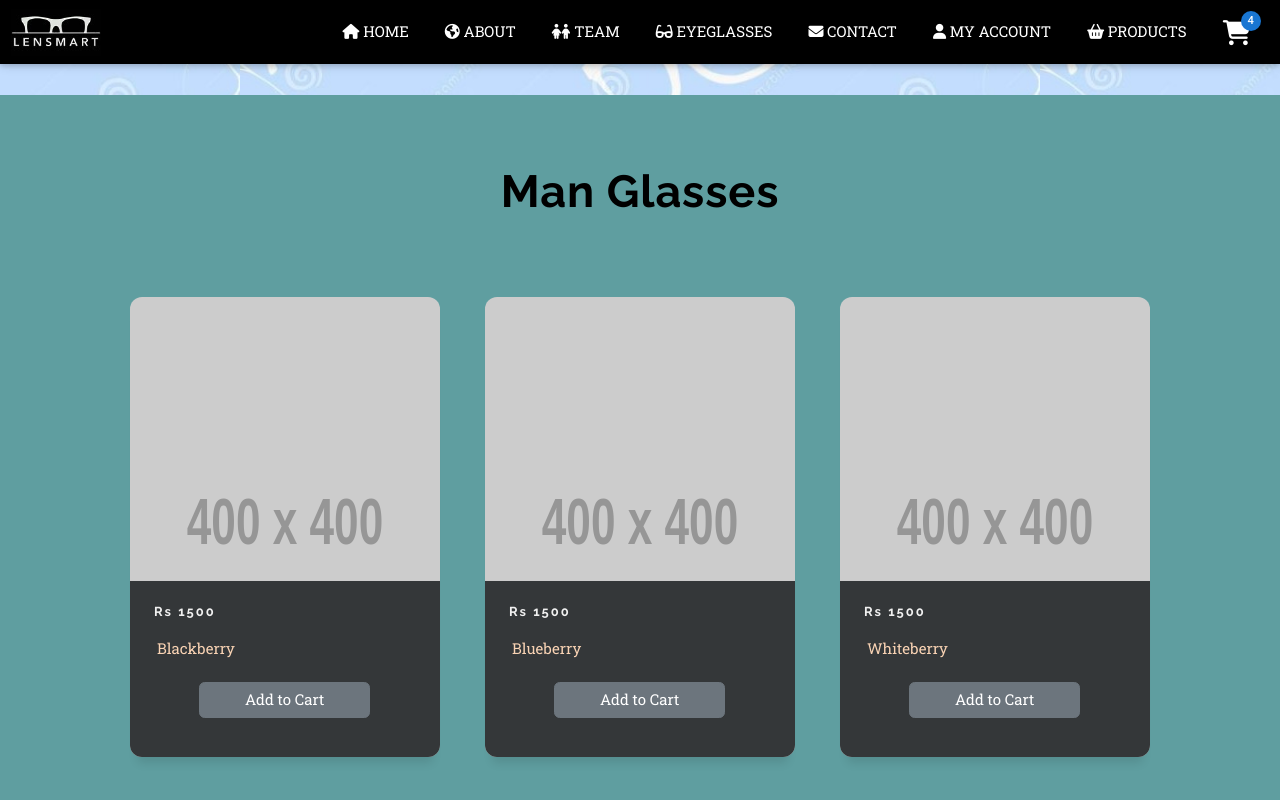
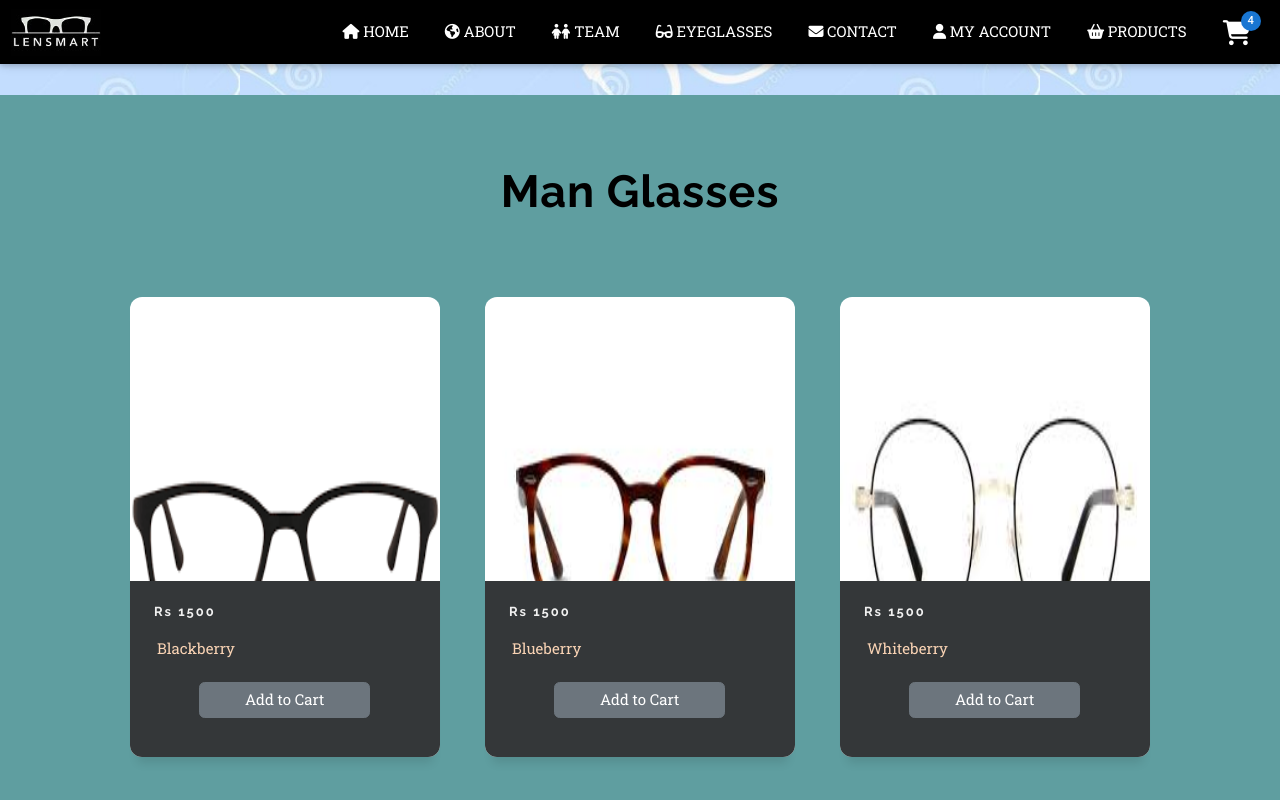
Before and after one commit to Usman-99/Lensmart-Upgrade, a React (Create React App) app: page /Products in a window 1280 px wide. Shown: the top 800 px of the page. Built offline with nearby package versions, Linux system fonts and the light colour scheme; some icons are missing.

Commit message:
Update CardsData.js

```diff
--- a/src/components/CardsData.js
+++ b/src/components/CardsData.js
@@ -1,27 +1,33 @@
+import glasses1 from"../Images/man1.png"
+import glasses2 from"../Images/man2.jpg"
+import glasses3 from"../Images/man3.jpg"
+import glasses4 from"../Images/man4.jpg"
+import glasses5 from"../Images/man5.jpg"
+import glasses6 from"../Images/man6.jpg"
 const manCardsData= [{
     category: "Man",
     title: "Blackberry",
-    img: "https://via.placeholder.com/400",price:1500
+    img: glasses1,price:1500
 }, {
     category: "Man",
     title: "Blueberry",
-    img: "https://via.placeholder.com/400",price:1500
+    img: glasses2,price:1500
 }, {
     category: "Man",
     title: "Whiteberry",
-    img: "https://via.placeholder.com/400",price:1500
+    img: glasses3,price:1500
 }, {
     category: "Man",
     title: "UniqueBLACK",
-    img: "https://via.placeholder.com/400",price:1500
+    img:glasses4,price:1500
 }, {
     category: "Man",
     title: "UniqueBLUE",
-    img: "https://via.placeholder.com/400",price:1500
+    img: glasses6,price:1500
 }, {
     category: "Man",
     title: "UniqueWHITE",
-    img: "https://via.placeholder.com/400",price:1500
+    img: glasses5,price:1500
 }, {
     category: "Man",
     title: "OrientNEW",
```
